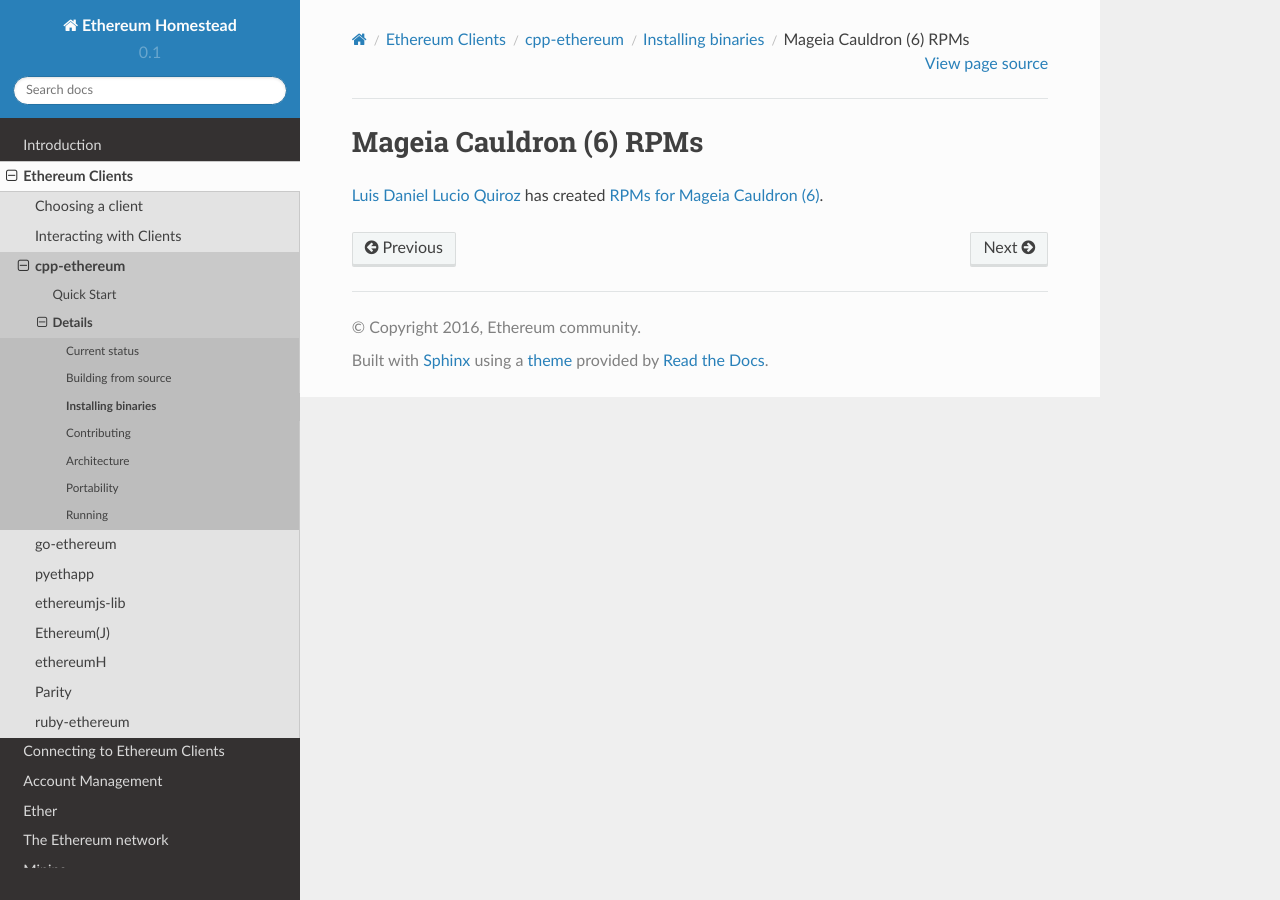
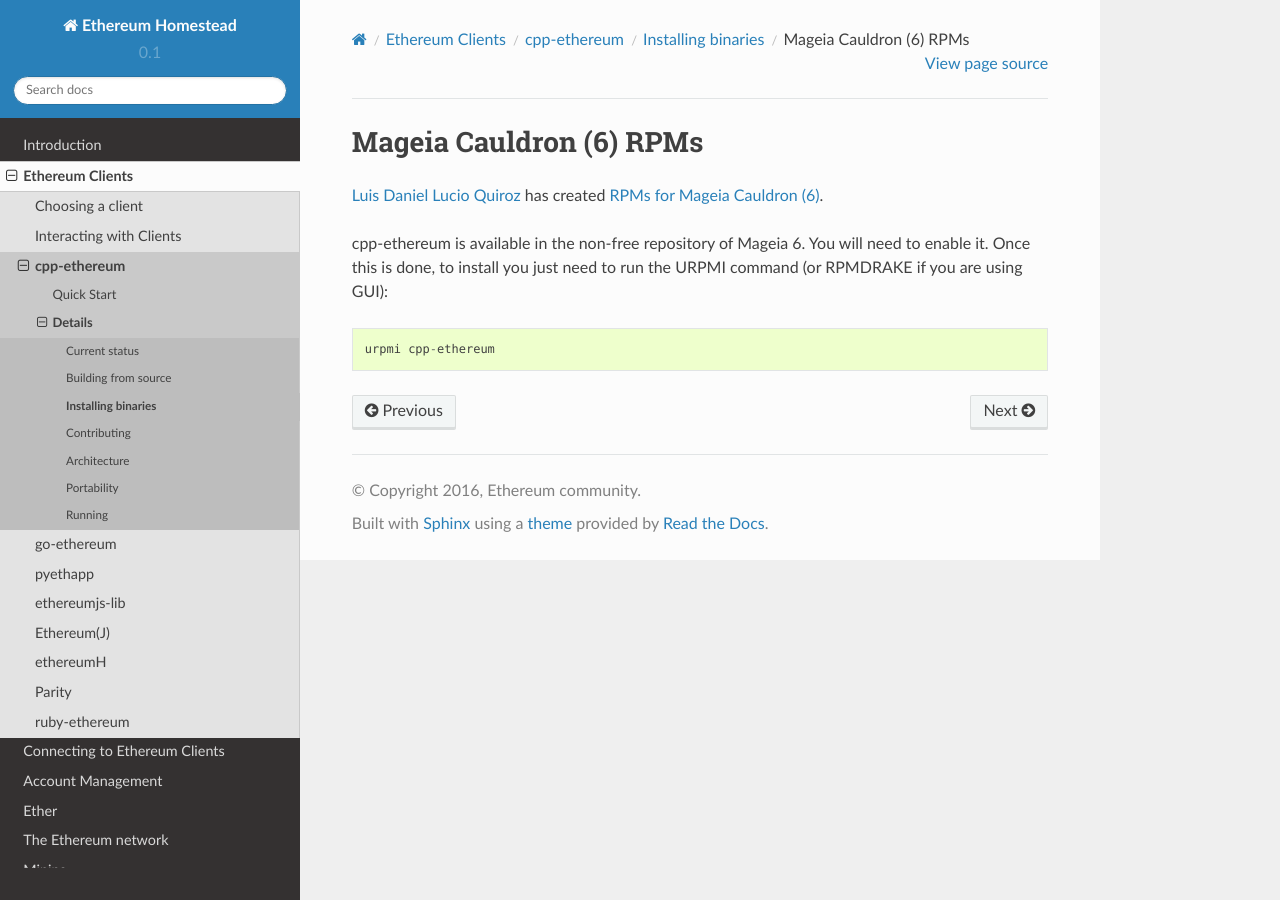
Before and after one commit to ethereum/homestead-guide, a Sphinx documentation site: the page built from source/ethereum-clients/cpp-ethereum/installing-binaries/linux-mageia.rst, in a window 1280 px wide. Built offline with Sphinx 7.4.7 and the Read the Docs theme 2.0.0, drawn with Linux system fonts in a browser that asks for light colours.

Commit message:
How to install it

```diff
--- a/source/ethereum-clients/cpp-ethereum/installing-binaries/linux-mageia.rst
+++ b/source/ethereum-clients/cpp-ethereum/installing-binaries/linux-mageia.rst
@@ -4,3 +4,7 @@
 
 `Luis Daniel Lucio Quiroz <https://github.com/daniel-lucio>`_ has created
 `RPMs for Mageia Cauldron (6) <http://inside-out.xyz/technology/cpp-ethereum-1-3-0-rpm-for-mageia-6.html>`_.
+
+cpp-ethereum is available in the non-free repository of Mageia 6. You will need to enable it. Once this is done, to install you just need to run the URPMI command (or RPMDRAKE if you are using GUI): ::
+
+    urpmi cpp-ethereum
```
